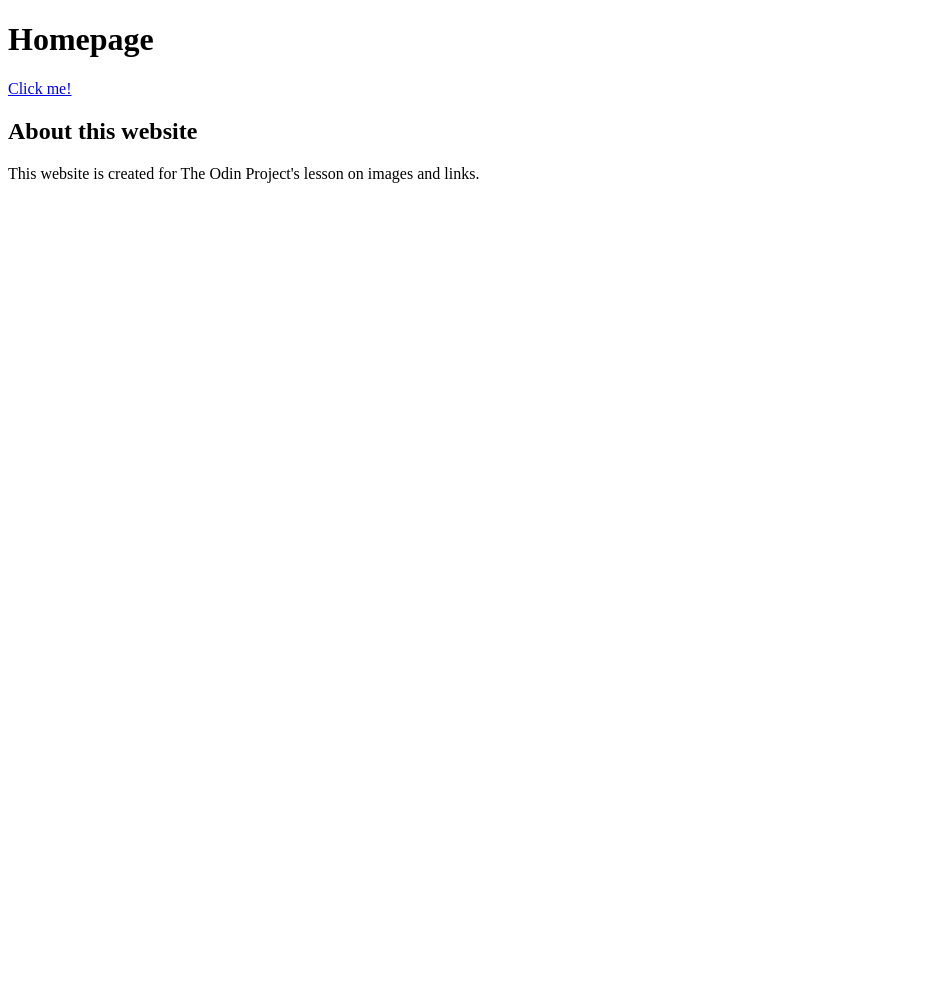
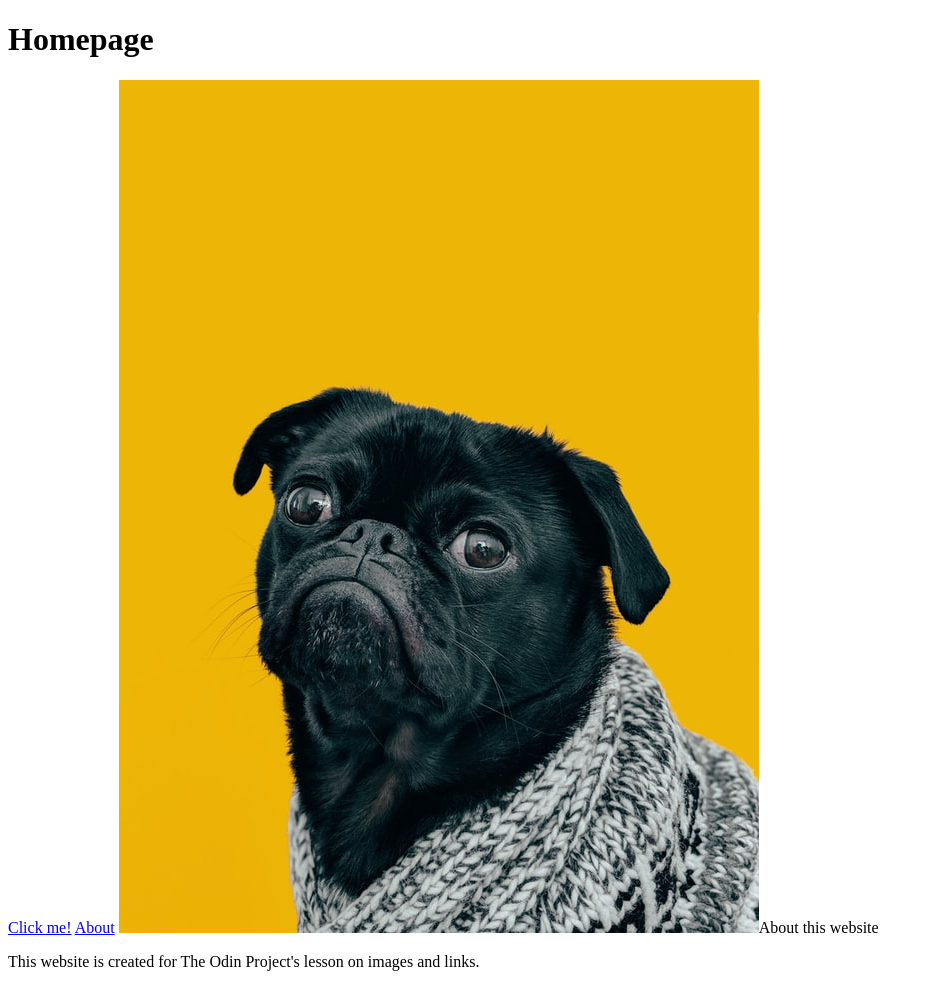
Before and after one commit to coding-hercules/git_test, a plain HTML site: page html_lessons/odin-links-and-images/index.html in a window 1280 px wide. Shown: the whole page, without its empty margins (0-933 px from the left). Before the commit the page ends 800 px from the top, so only its background shows below. Drawn offline with Linux system fonts and the light colour scheme.

Commit message:
add links to about page, dog image.

```diff
--- a/html_lessons/odin-links-and-images/index.html
+++ b/html_lessons/odin-links-and-images/index.html
@@ -12,6 +12,12 @@
     <h1>Homepage</h1>
     <a href="https://www.theodinproject.com/about">Click me!</a>
 
+    <a href="pages/about.html">About</a>
+    <!-- if there are problems, type "./" before the link to specify that the link is RELATIVE
+    to the CURRENT directory, which should have been already the case. -->
+
+    <img src="images/dog.jpg"
+
 
     <h2>About this website</h2>
     <p>This website is created for The Odin Project's lesson on images and links.</p>
```
